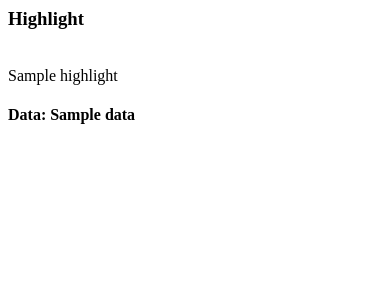
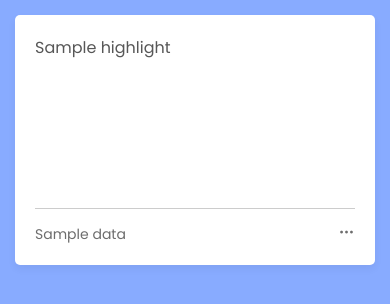
Before and after one commit to alcantar0/kindle_web_app, a Django app: template core/templates/core/page.html in a window 390 px wide. Shown: the top 304 px of the page. Run offline with Django 4.2, Linux system fonts and the light colour scheme; the template is opened without the code that fills it: most values are stand-ins (such as "Sample title", 1, 10 or a date in 2020).

Commit message:
Static files e Html, Css, Js by CodingNepal

```diff
--- /dev/null
+++ b/core/static/core/index.css
@@ -0,0 +1,246 @@
+/* Import Google Font - Poppins */
+@import url('https://fonts.googleapis.com/css2?family=Poppins:wght@400;500;600;700&display=swap');
+*{
+  margin: 0;
+  padding: 0;
+  box-sizing: border-box;
+  font-family: 'Poppins', sans-serif;
+}
+body{
+  background: #88ABFF;
+}
+::selection{
+  color: #fff;
+  background: #618cf8;
+}
+.wrapper{
+  margin: 50px;
+  display: grid;
+  gap: 25px;
+  grid-template-columns: repeat(auto-fill, 265px);
+}
+.wrapper li{
+  height: 250px;
+  list-style: none;
+  border-radius: 5px;
+  padding: 15px 20px 20px;
+  background: #fff;
+  box-shadow: 0 4px 8px rgba(0,0,0,0.05);
+}
+.add-box, .icon, .bottom-content,
+.popup, header, .settings .menu li{
+  display: flex;
+  align-items: center;
+  justify-content: space-between;
+}
+.add-box{
+  cursor: pointer;
+  flex-direction: column;
+  justify-content: center;
+}
+.add-box .icon{
+  height: 78px;
+  width: 78px;
+  color: #88ABFF;
+  font-size: 40px;
+  border-radius: 50%;
+  justify-content: center;
+  border: 2px dashed #88ABFF;
+}
+.add-box p{
+  color: #88ABFF;
+  font-weight: 500;
+  margin-top: 20px;
+}
+.note{
+  display: flex;
+  flex-direction: column;
+  justify-content: space-between;
+}
+.note .details{
+  max-height: 165px;
+  overflow-y: auto;
+}
+.note .details::-webkit-scrollbar,
+.popup textarea::-webkit-scrollbar{
+  width: 0;
+}
+.note .details:hover::-webkit-scrollbar,
+.popup textarea:hover::-webkit-scrollbar{
+  width: 5px;
+}
+.note .details:hover::-webkit-scrollbar-track,
+.popup textarea:hover::-webkit-scrollbar-track{
+  background: #f1f1f1;
+  border-radius: 25px;
+}
+.note .details:hover::-webkit-scrollbar-thumb,
+.popup textarea:hover::-webkit-scrollbar-thumb{
+  background: #e6e6e6;
+  border-radius: 25px;
+}
+.note p{
+  font-size: 22px;
+  font-weight: 500;
+}
+.note span{
+  display: block;
+  color: #575757;
+  font-size: 16px;
+  margin-top: 5px;
+}
+.note .bottom-content{
+  padding-top: 10px;
+  border-top: 1px solid #ccc;
+}
+.bottom-content span{
+  color: #6D6D6D;
+  font-size: 14px;
+}
+.bottom-content .settings{
+  position: relative;
+}
+.bottom-content .settings i{
+  color: #6D6D6D;
+  cursor: pointer;
+  font-size: 15px;
+}
+.settings .menu{
+  z-index: 1;
+  bottom: 0;
+  right: -5px;
+  padding: 5px 0;
+  background: #fff;
+  position: absolute;
+  border-radius: 4px;
+  transform: scale(0);
+  transform-origin: bottom right;
+  box-shadow: 0 0 6px rgba(0,0,0,0.15);
+  transition: transform 0.2s ease;
+}
+.settings.show .menu{
+  transform: scale(1);
+}
+.settings .menu li{
+  height: 25px;
+  font-size: 16px;
+  margin-bottom: 2px;
+  padding: 17px 15px;
+  cursor: pointer;
+  box-shadow: none;
+  border-radius: 0;
+  justify-content: flex-start;
+}
+.menu li:last-child{
+  margin-bottom: 0;
+}
+.menu li:hover{
+  background: #f5f5f5;
+}
+.menu li i{
+  padding-right: 8px;
+}
+
+.popup-box{
+  position: fixed;
+  top: 0;
+  left: 0;
+  z-index: 2;
+  height: 100%;
+  width: 100%;
+  background: rgba(0,0,0,0.4);
+}
+.popup-box .popup{
+  position: absolute;
+  top: 50%;
+  left: 50%;
+  z-index: 3;
+  width: 100%;
+  max-width: 400px;
+  justify-content: center;
+  transform: translate(-50%, -50%) scale(0.95);
+}
+.popup-box, .popup{
+  opacity: 0;
+  pointer-events: none;
+  transition: all 0.25s ease;
+}
+.popup-box.show, .popup-box.show .popup{
+  opacity: 1;
+  pointer-events: auto;
+}
+.popup-box.show .popup{
+  transform: translate(-50%, -50%) scale(1);
+}
+.popup .content{
+  border-radius: 5px;
+  background: #fff;
+  width: calc(100% - 15px);
+  box-shadow: 0 0 15px rgba(0,0,0,0.1);
+}
+.content header{
+  padding: 15px 25px;
+  border-bottom: 1px solid #ccc;
+}
+.content header p{
+  font-size: 20px;
+  font-weight: 500;
+}
+.content header i{
+  color: #8b8989;
+  cursor: pointer;
+  font-size: 23px;
+}
+.content form{
+  margin: 15px 25px 35px;
+}
+.content form .row{
+  margin-bottom: 20px;
+}
+form .row label{
+  font-size: 18px;
+  display: block;
+  margin-bottom: 6px;
+}
+form :where(input, textarea){
+  height: 50px;
+  width: 100%;
+  outline: none;
+  font-size: 17px;
+  padding: 0 15px;
+  border-radius: 4px;
+  border: 1px solid #999;
+}
+form :where(input, textarea):focus{
+  box-shadow: 0 2px 4px rgba(0,0,0,0.11);
+}
+form .row textarea{
+  height: 150px;
+  resize: none;
+  padding: 8px 15px;
+}
+form button{
+  width: 100%;
+  height: 50px;
+  color: #fff;
+  outline: none;
+  border: none;
+  cursor: pointer;
+  font-size: 17px;
+  border-radius: 4px;
+  background: #6A93F8;
+}
+
+@media (max-width: 660px){
+  .wrapper{
+    margin: 15px;
+    gap: 15px;
+    grid-template-columns: repeat(auto-fill, 100%);
+  }
+  .popup-box .popup{
+    max-width: calc(100% - 15px);
+  }
+  .bottom-content .settings i{
+    font-size: 17px;
+  }
+}
--- a/core/templates/core/page.html
+++ b/core/templates/core/page.html
@@ -1,12 +1,56 @@
-<html>
-{%for highlight in highlights%}
-    <div class='container'>
-        <h3>Highlight</h3>
-        <br>
-        {{highlight.highlight}}
-        <br>
-        <h4>Data: {{highlight.data}}</h4>
-        <br>
+<!DOCTYPE html>
+<!-- Coding By CodingNepal - youtube.com/codingnepal -->
+<html lang="en" dir="ltr">
+  <head>
+    <meta charset="utf-8">
+
+    {% load static %}
+    <link rel="stylesheet" href="{% static 'core/index.css' %}" >
+    <title>Kindle Notes</title>
+    <meta name="viewport" content="width=device-width, initial-scale=1.0">
+    <!-- Iconscout Link For Icons -->
+    <link rel="stylesheet" href="https://unicons.iconscout.com/release/v4.0.0/css/line.css">
+  </head>
+  <body>
+    <div class="popup-box">
+      <div class="popup">
+        <div class="content">
+          <header>
+            <p></p>
+            <i class="uil uil-times"></i>
+          </header>
+          <form action="#">
+            <div class="row title">
+              <label>Title</label>
+              <input type="text" spellcheck="false">
+            </div>
+            <div class="row description">
+              <label>Description</label>
+              <textarea spellcheck="false"></textarea>
+            </div>
+            <button></button>
+          </form>
+        </div>
+      </div>
     </div>
-{%endfor%}
+    <div class="wrapper">
+      {%for highlight in highlights%}
+      <li class="note">
+        <div class="details">
+            <span>{{highlight.highlight}}</span>
+            </div>
+         <div class="bottom-content">
+            <span>{{highlight.data}}</span>
+            <div class="settings">
+              <i onclick="showMenu(this)" class="uil uil-ellipsis-h"></i>
+            </div>
+          </div>
+        </li>
+      {%endfor%}
+    </div>
+    </div>
+
+    <script src="{% static 'core/index.js' %}"></script>
+
+  </body>
 </html>
--- a/core/views.py
+++ b/core/views.py
@@ -26,9 +26,9 @@ def process_text(request):
             data_pronta = data_pronta[ind + 9 :]
             if separado[4].isspace():
                 continue
-            print(separado[0])  # Titulo
-            print(separado[2])  # Dados
-            print(separado[4])  # Highlight
+            # print(separado[0])  # Titulo
+            # print(separado[2])  # Dados
+            # print(separado[4])  # Highlight
             dict_high = {"highlight": separado[4], "data": data_pronta}
             list_dicts.append(dict_high)
         data = {"highlights": list_dicts}
--- a/kindle_web_app/settings.py
+++ b/kindle_web_app/settings.py
@@ -114,7 +114,6 @@ USE_TZ = True
 
 # Static files (CSS, JavaScript, Images)
 # https://docs.djangoproject.com/en/4.0/howto/static-files/
-
 STATIC_ROOT = os.path.join(BASE_DIR, "staticfiles")
 STATIC_URL = "static/"
 
```
Also changed, not shown: core/static/core/script.js (added, +105 -0 lines).
